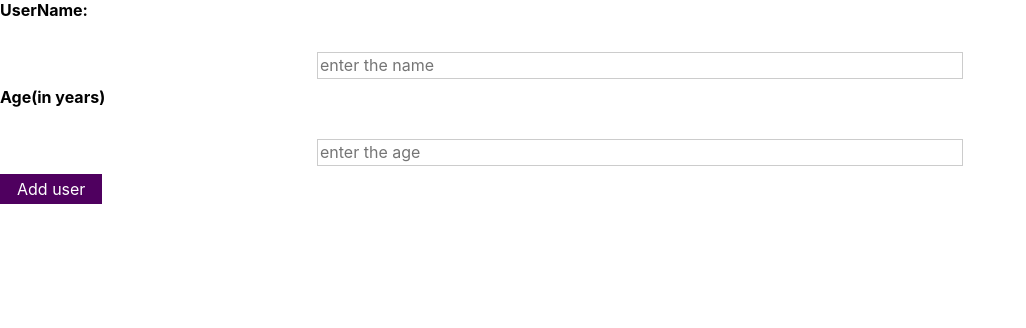
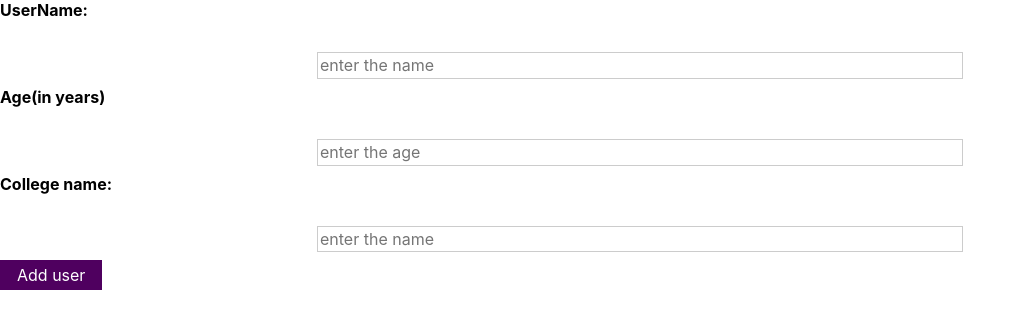
Before and after one commit to Sudeepsalian7996/ReactJS, a React (Create React App) app: page / in a window 1280 px wide. Shown: the top 328 px of the page, without its empty margins (0-1026 px from the left). Built offline with nearby package versions, Linux system fonts and the light colour scheme.

Commit message:
college input box added

```diff
--- a/public/index.html
+++ b/public/index.html
@@ -28,6 +28,8 @@
   </head>
   <body>
     <noscript>You need to enable JavaScript to run this app.</noscript>
+    <div id="one"></div>
+    <div id="two"></div>
     <div id="root"></div>
     <!--
       This HTML file is a template.
--- a/src/App.js
+++ b/src/App.js
@@ -1,21 +1,20 @@
-import { useState } from "react";
+import React,{ useState } from "react";
 import UserInput from "./components/User/UserInput";
 import UserList from "./components/User/UserList";
 
 function App() {
   const [listUsers,setListUsers]=useState([])
 
-  function userHandler(name,age,id){
+  function userHandler(name,age,college,id){
     setListUsers((prevUsers)=>{
-      return [...prevUsers,{name:name,age:age,id:id}]
+      return [...prevUsers,{name:name,age:age,college:college,id:id}]
     })
   }
-  console.log(listUsers)
   return (
-   <div>
+   <React.Fragment>
       <UserInput onAddUser={userHandler} />
       <UserList users={listUsers}/>
-   </div>
+   </React.Fragment>
   );
 }
 
--- a/src/components/UI/ErrorModel.js
+++ b/src/components/UI/ErrorModel.js
@@ -1,9 +1,14 @@
+import React from "react"
+import  ReactDOM  from "react-dom"
+
 import Button from "./Button"
 import "./ErrorModel.css"
 
-function ErrorModel(props){
+const Backdrop=(props)=>{
+    return <div className="backdrop" onClick={props.onConfirm}></div>
+}
+const Model=(props)=>{
     return(
-        <div className="backdrop" onClick={props.onConfirm}>
         <div className="modal">
             <header className="header">
                 <h1>{props.title}</h1>
@@ -15,7 +20,16 @@ function ErrorModel(props){
                 <Button onClick={props.onConfirm}>Okay</Button>
             </footer>
         </div>
-        </div>
+    )
+}
+function ErrorModel(props){
+    return(
+        <React.Fragment>
+            {ReactDOM.createPortal(<Backdrop onConfirm={props.onConfirm}/>,
+            document.getElementById("one"))}
+              {ReactDOM.createPortal(<Model title={props.title} message={props.message} onConfirm={props.onConfirm}/>,
+            document.getElementById("two"))}
+        </React.Fragment>
     )
 }
 export default ErrorModel;
--- a/src/components/User/UserInput.js
+++ b/src/components/User/UserInput.js
@@ -1,4 +1,4 @@
-import {useState} from 'react'
+import React ,{useState,useRef} from 'react'
 import Button from "../UI/Button"
 import "./UserInput.css"
 import ErrorModel from '../UI/ErrorModel'
@@ -7,7 +7,7 @@ function UserInput(props){
     const [name,setName]=useState("")
     const [age,setAge]=useState("")
     const [error,setError]=useState()
-
+    const college=useRef()
     function nameHandler(e){
         setName(e.target.value)
     }
@@ -32,10 +32,12 @@ function UserInput(props){
         })
         return;
       }
+      const collegeName=college.current.value
       let id=Math.random().toString()
-        props.onAddUser(name,age,id)
+        props.onAddUser(name,age,collegeName,id)
         setName("")
         setAge("")
+        college.current.value=""
     }
 
     const errorHandler=()=>{
@@ -43,16 +45,18 @@ function UserInput(props){
     }
 
     return(
-      <div>
+      <React.Fragment>
       {error && <ErrorModel title={error.title} message={error.message} onConfirm={errorHandler}/>}
        <form className='form_control'>
             <label>UserName:</label>
             <input type="text" id='username' value={name} onChange={nameHandler} placeholder="enter the name"/>
             <label>Age(in years)</label>
             <input type="number" onChange={ageHandler} value={age} placeholder="enter the age"/>
+            <label>College name:</label>
+            <input type="text" id='clgName' ref={college} placeholder="enter the name"/>
             <Button type="submit" onClick={formSubmitHandler}>Add user</Button>
        </form>
-       </div>
+       </React.Fragment>
     )
 }
 export default UserInput;
--- a/src/components/User/UserList.js
+++ b/src/components/User/UserList.js
@@ -2,7 +2,7 @@ function UserList(props){
     return(
         <ul>
             {props.users.map(user=>{
-              return  <li key={user.id}>{user.name} ({user.age} years old)</li>
+              return  <li key={user.id}>{user.name} ({user.age} years old) {user.college}</li>
             })}
         </ul>
     )
```
